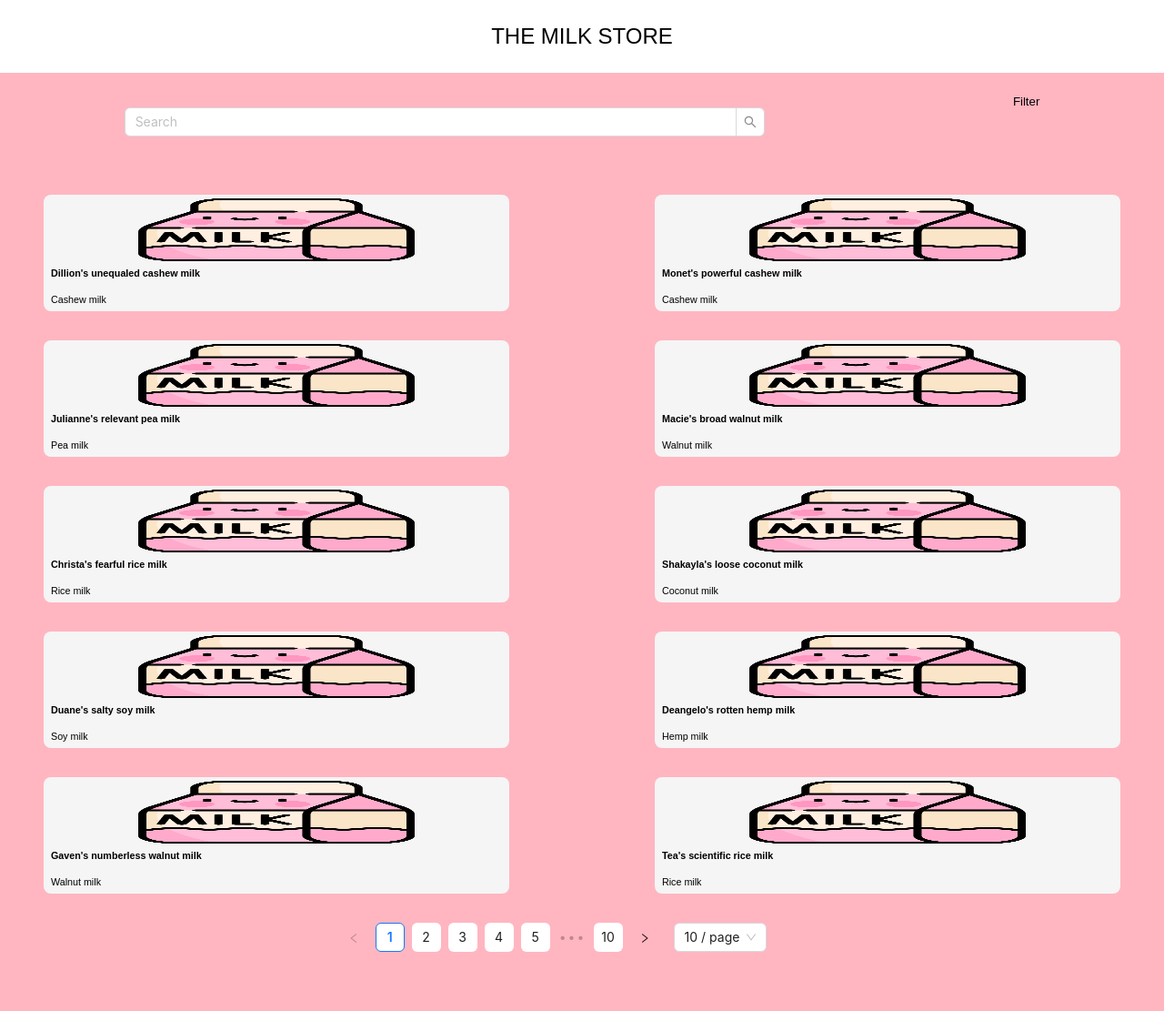
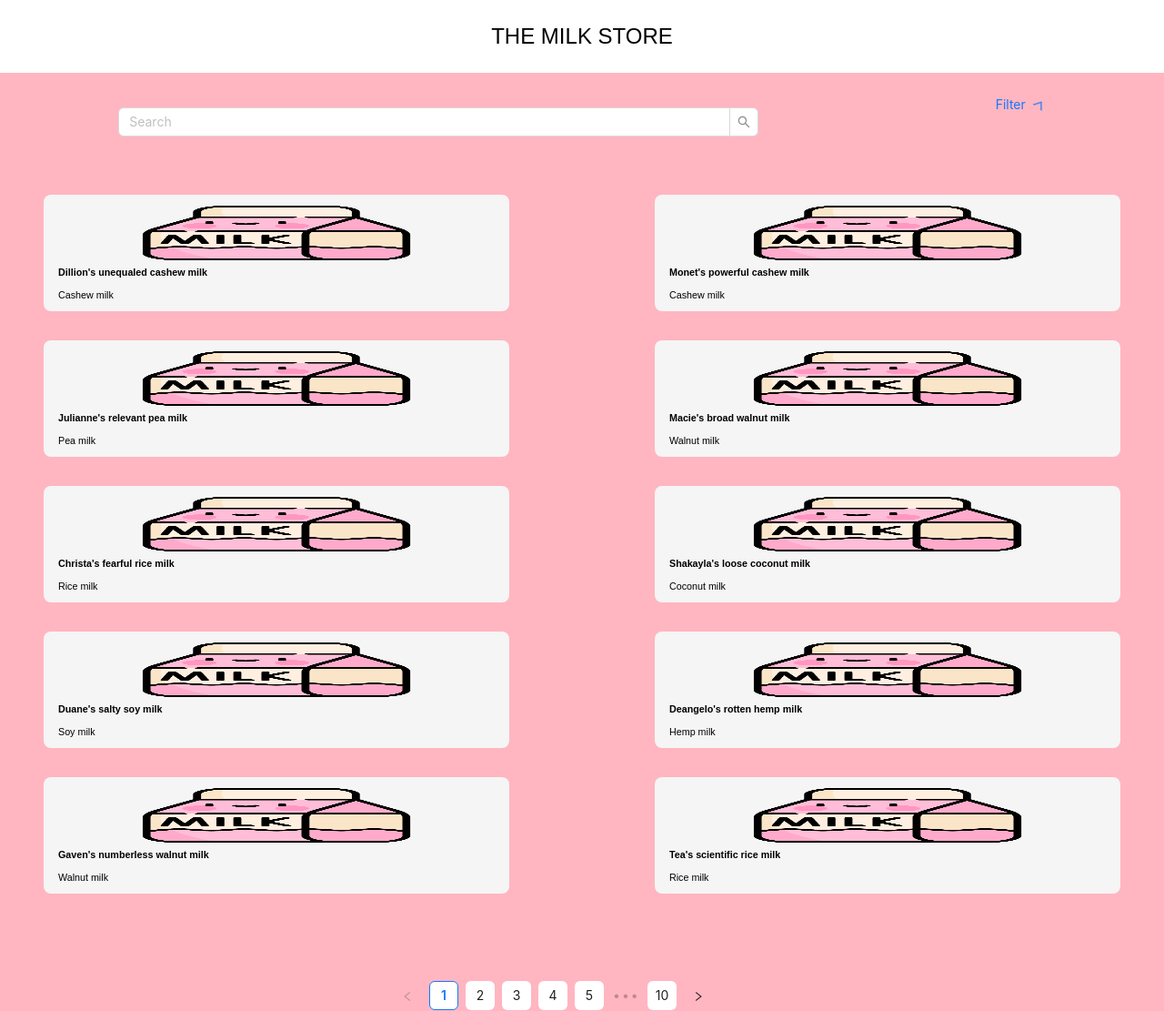
Before and after one commit to Munazar-99/milk-store, a React (Create React App) app in the folder frontend/: page / in a window 1280 px wide. Shown: the whole page at 91% size. Before the commit the page ends 1047 px from the top, so only its background shows below. Built offline with nearby package versions, Linux system fonts and the light colour scheme.

Commit message:
adds styling and functionality

```diff
--- a/frontend/src/App.tsx
+++ b/frontend/src/App.tsx
@@ -1,10 +1,16 @@
-import React from 'react';
+import React, { useState } from 'react';
 import 'antd/dist/reset.css';
 import './App.css';
 import MilkBoard from './componennts/MilkBoard';
 import {Input} from 'antd'
+import Filter from './componennts/Filter';
+import {database} from './database'
+import { Model } from './model'
 
 function App() {
+  const [data] = useState<Model>(database)
+  const [page, setPage] = useState<number>(1)
+  const [filteredList, setFilteredList] = useState<string[]>([])
   return (
     <>
     <header className='heading'>
@@ -12,10 +18,10 @@ function App() {
     </header>
     <main className='main-display'>
       <section className='utilities'>
-      <Input.Search type="text" placeholder='Search' onSearch={() => console.log('heeeey')} className='search-field' />
-      <h5 className='filter'>Filter</h5>
+      <Input.Search   type="text" placeholder='Search' onSearch={() => console.log('heeeey')} className='search-field' />
+      < Filter setPage={setPage}   setFilteredList={setFilteredList} />
       </section>
-      <MilkBoard />
+      <MilkBoard page={page} setPage={setPage} data={data} filteredList={filteredList} />
     </main>
     </>
   );
--- /dev/null
+++ b/frontend/src/componennts/Filter.tsx
@@ -0,0 +1,45 @@
+import React from 'react'
+import { database } from '../database'
+import { Dropdown, Space, Typography } from 'antd'
+import { DownOutlined } from '@ant-design/icons'
+
+
+function Filter({ setFilteredList, setPage }: {
+  setFilteredList: React.Dispatch<React.SetStateAction<string[]>>,
+  setPage: React.Dispatch<React.SetStateAction<number>>
+}) {
+  const items = database.results
+    .map(milk => milk.type)
+    .filter((milkType, index, self) => self.indexOf(milkType) === index)
+    .map((milkType) => { return { key: milkType, label: milkType } })
+
+
+  return (
+    <Dropdown
+      menu={{
+        items,
+        selectable: true,
+        multiple: true,
+        onSelect: (item) => {
+        setFilteredList(item.selectedKeys)
+        setPage(1)
+        },
+        onDeselect: (item) => {
+          setFilteredList(item.selectedKeys)
+          setPage(1)
+          },
+      }}
+      trigger={['hover', 'click']}
+      arrow
+    >
+      <Typography.Link>
+        <Space size={'small'}>
+          Filter
+          <DownOutlined spin />
+        </Space>
+      </Typography.Link>
+    </Dropdown>
+  )
+}
+
+export default Filter
--- a/frontend/src/componennts/MilkBoard.css
+++ b/frontend/src/componennts/MilkBoard.css
@@ -1,4 +1,5 @@
 .milk-board {
+    height: fit-content ;
     width: 100%;
     margin-top: 5%;
     display: flex;
@@ -6,10 +7,12 @@
     justify-content: space-around;
     gap: 5%;
     flex-wrap: wrap;
-    width: 100%;
+
 }
 .page-numbers {
     display: flex;
     justify-content: center;
     width: 95%;
+    flex-wrap: nowrap;
+    margin-top: 5%;
 }
--- a/frontend/src/componennts/MilkBoard.tsx
+++ b/frontend/src/componennts/MilkBoard.tsx
@@ -1,28 +1,56 @@
-import React, { useState } from 'react'
-import {database} from '../database'
+import React, { useEffect, useState } from 'react'
 import { Model } from '../model'
 import './MilkBoard.css'
 import MilkCard from './MilkCard'
 import 'antd/dist/reset.css';
-import {Pagination} from 'antd'
+import { Pagination } from 'antd'
 
-function MilkBoard() {
-  const [data] = useState<Model>(database)
-  const [page, setPage] = useState<number>(1)
+function MilkBoard({ data,
+  filteredList,
+  page,
+  setPage
+}:
+  {
+    data: Model,
+    filteredList: string[],
+    page: number,
+    setPage: React.Dispatch<React.SetStateAction<number>>
+  }) {
+  const [numberofItems, setNumberofItems] = useState<number>(100)
   const paginationHandler = (currentPage: number) => {
     setPage(currentPage)
-    console.log(page*10)
   }
+  useEffect(() => {
+    setNumberofItems(data.results.filter((milkInfo, index, self) => filteredList.length > 0
+      ? filteredList.indexOf(milkInfo.type) !== -1
+      : self).length
+    )
+  }, [filteredList, data.results])
+
   return (
     <>
-    <section className='milk-board'>
-      {data.results.slice(((page*10)-10),(page*10)).map((milkInfo) => {
-        return (
-          <MilkCard milkInfo={milkInfo} key={milkInfo.id}/>
-        )
-      })}
-    </section>
-    <Pagination className='page-numbers'  defaultCurrent={page} total={100} onChange={paginationHandler}/>
+      <section className='milk-board'>
+        {data.results
+          .filter((milkInfo, index, self) => filteredList.length > 0
+            ? filteredList.indexOf(milkInfo.type) !== -1
+            : self
+          )
+          .slice(((page * 10) - 10), (page * 10))
+          .map((milkInfo, index, self) => {
+            return (
+              <MilkCard milkInfo={milkInfo} key={milkInfo.id} />
+            )
+          })}
+      </section>
+      <Pagination
+        showSizeChanger={false}
+        responsive
+        className='page-numbers'
+        defaultCurrent={page}
+        current={page}
+        total={numberofItems}
+        onChange={paginationHandler}
+      />
     </>
 
   )
--- a/frontend/src/componennts/MilkCard.css
+++ b/frontend/src/componennts/MilkCard.css
@@ -7,6 +7,7 @@
     background-color: whitesmoke;
     border-radius: 0.5rem;
     margin-bottom: 2.5%;
+    padding: 0.5rem;
 }
 
 .milk-image {
```
